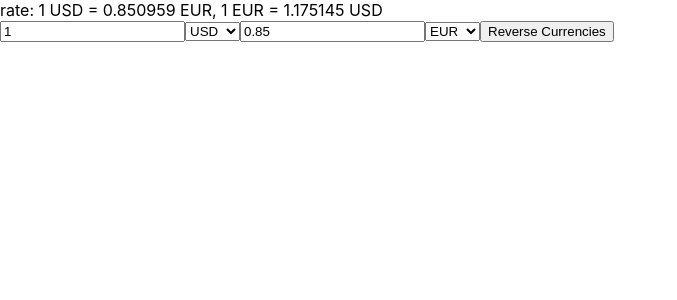
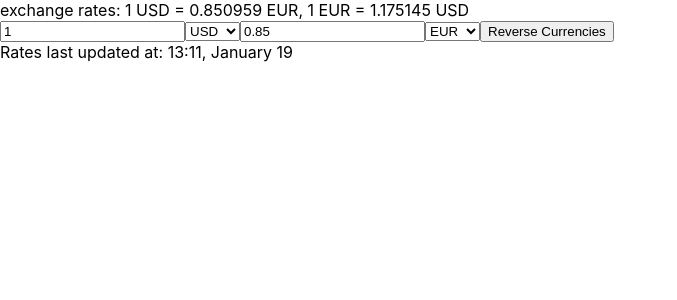
Before and after one commit to Aleksasgrodis/currensee-currency-coverter, a React (Create React App) app: page / in a window 1280 px wide. Shown: the top 300 px of the page, without its empty margins (0-677 px from the left). Built offline with nearby package versions, Linux system fonts and the light colour scheme.

Commit message:
Added a component to display timestamp of latest currency rate update

```diff
--- a/package.json
+++ b/package.json
@@ -6,6 +6,7 @@
     "@testing-library/jest-dom": "^4.2.4",
     "@testing-library/react": "^9.3.2",
     "@testing-library/user-event": "^7.1.2",
+    "date-fns": "^2.16.1",
     "react": "^16.13.1",
     "react-dom": "^16.13.1",
     "react-scripts": "3.4.3"
--- a/src/App.jsx
+++ b/src/App.jsx
@@ -1,5 +1,7 @@
 import React, { useEffect, useState } from 'react';
 import './App.css';
+import ExchangeRates from './components/ExchangeRates';
+import LastUpdatedAt from './components/LastUpdatedAt';
 import currencies from './currencies';
 const rates = {
   AED: 3.67295,
@@ -177,10 +179,11 @@ const rates = {
 
 function App() {
   const [latestRates, setLatestRates] = useState(null);
+  const [timestamp, setTimestamp] = useState(1602705600);
   const [baseCurrency, setBaseCurrency] = useState('USD');
   const [baseCurrencyValue, setBaseCurrencyValue] = useState(1);
-  const [conversionCurrency, setConversionCurrency] = useState('EUR');
-  const [conversionCurrencyValue, setConversionCurrencyValue] = useState(null);
+  const [quoteCurrency, setQuoteCurrency] = useState('EUR');
+  const [quoteCurrencyValue, setQuoteCurrencyValue] = useState(null);
 
   const convert = e => {
     e.preventDefault();
@@ -201,21 +204,21 @@ function App() {
 
   useEffect(() => {
     if (latestRates) {
-      setConversionCurrencyValue(1 * latestRates['EUR']);
+      setQuoteCurrencyValue(1 * latestRates['EUR']);
     }
     return () => {};
   }, [latestRates]);
 
   const convertToBase = newConversionValue => {
-    setConversionCurrencyValue(newConversionValue);
-    if (conversionCurrency === 'USD') {
+    setQuoteCurrencyValue(newConversionValue);
+    if (quoteCurrency === 'USD') {
       setBaseCurrencyValue(
         (newConversionValue * latestRates[baseCurrency]).toFixed(2),
       );
     } else {
       setBaseCurrencyValue(
         (
-          (1 / latestRates[conversionCurrency]) *
+          (1 / latestRates[quoteCurrency]) *
           latestRates[baseCurrency] *
           newConversionValue
         ).toFixed(2),
@@ -225,16 +228,16 @@ function App() {
 
   useEffect(() => {
     const convertFromBase = () => {
-      if ((baseCurrency, baseCurrencyValue, conversionCurrency, latestRates)) {
+      if ((baseCurrency, baseCurrencyValue, quoteCurrency, latestRates)) {
         if (baseCurrency === 'USD') {
-          setConversionCurrencyValue(
-            (baseCurrencyValue * latestRates[conversionCurrency]).toFixed(2),
+          setQuoteCurrencyValue(
+            (baseCurrencyValue * latestRates[quoteCurrency]).toFixed(2),
           );
         } else {
-          setConversionCurrencyValue(
+          setQuoteCurrencyValue(
             (
               (1 / latestRates[baseCurrency]) *
-              latestRates[conversionCurrency] *
+              latestRates[quoteCurrency] *
               baseCurrencyValue
             ).toFixed(2),
           );
@@ -243,50 +246,25 @@ function App() {
     };
     convertFromBase();
     return () => {};
-  }, [baseCurrency, baseCurrencyValue, conversionCurrency, latestRates]);
+  }, [baseCurrency, baseCurrencyValue, quoteCurrency, latestRates]);
 
   const handleReverseCurrencies = e => {
     e.preventDefault();
     const fromValue = baseCurrencyValue;
-    const toValue = conversionCurrencyValue;
+    const toValue = quoteCurrencyValue;
     const fromCurrency = baseCurrency;
-    const toCurrency = conversionCurrency;
+    const toCurrency = quoteCurrency;
     setBaseCurrency(toCurrency);
-    setConversionCurrency(fromCurrency);
+    setQuoteCurrency(fromCurrency);
     setBaseCurrencyValue(toValue);
-    setConversionCurrencyValue(fromValue);
+    setQuoteCurrencyValue(fromValue);
   };
 
-  const baseToQuoteRate = () => {
-    if (baseCurrency && latestRates && conversionCurrency) {
-      if (baseCurrency === 'USD') {
-        return latestRates[conversionCurrency];
-      } else if (conversionCurrency === 'USD') {
-        return (1 / latestRates[conversionCurrency]).toFixed(6);
-      } else {
-        return ((1/latestRates[baseCurrency]) * latestRates[conversionCurrency]).toFixed(6);
-      }
-    }
-  };
 
-  const quoteToBaseRate = () => {
-    if (baseCurrency && latestRates && conversionCurrency) {
-      if (conversionCurrency === 'USD') {
-        return latestRates[baseCurrency];
-      } else if (baseCurrency === 'USD') {
-        return (1 / latestRates[conversionCurrency]).toFixed(6);
-      } else {
-        return ((1/latestRates[conversionCurrency]) * latestRates[baseCurrency]).toFixed(6)
-      }
-    }
-  };
 
   return (
     <div>
-      <div>
-        rate: 1 {baseCurrency} = {baseToQuoteRate()} {conversionCurrency}, 1{' '}
-        {conversionCurrency} = {quoteToBaseRate()} {baseCurrency}
-      </div>
+      <ExchangeRates latestRates={latestRates} baseCurrency={baseCurrency} quoteCurrency={quoteCurrency} />
       <form action="">
         <input
           type="number"
@@ -310,15 +288,15 @@ function App() {
         <input
           type="number"
           step="1"
-          value={conversionCurrencyValue}
+          value={quoteCurrencyValue}
           onChange={e => convertToBase(e.target.value)}
         />
         <select
           name=""
           id=""
           defaultValue="EUR"
-          value={conversionCurrency}
-          onChange={e => setConversionCurrency(e.target.value)}
+          value={quoteCurrency}
+          onChange={e => setQuoteCurrency(e.target.value)}
         >
           {currencies.map(c => (
             <option key={c.currency} value={c.symbol}>
@@ -329,6 +307,7 @@ function App() {
         <button onClick={e => handleReverseCurrencies(e)}>
           Reverse Currencies
         </button>
+        <LastUpdatedAt timestamp={timestamp} />
       </form>
     </div>
   );
--- /dev/null
+++ b/src/components/ExchangeRates.jsx
@@ -0,0 +1,41 @@
+import React from 'react'
+
+function ExchangeRates({latestRates, baseCurrency, quoteCurrency}) {
+  const baseToQuoteRate = () => {
+    if (baseCurrency && latestRates && quoteCurrency) {
+      if (baseCurrency === 'USD') {
+        return latestRates[quoteCurrency];
+      } else if (quoteCurrency === 'USD') {
+        return (1 / latestRates[quoteCurrency]).toFixed(6);
+      } else {
+        return (
+          (1 / latestRates[baseCurrency]) *
+          latestRates[quoteCurrency]
+        ).toFixed(6);
+      }
+    }
+  };
+
+  const quoteToBaseRate = () => {
+    if (baseCurrency && latestRates && quoteCurrency) {
+      if (quoteCurrency === 'USD') {
+        return latestRates[baseCurrency];
+      } else if (baseCurrency === 'USD') {
+        return (1 / latestRates[quoteCurrency]).toFixed(6);
+      } else {
+        return (
+          (1 / latestRates[quoteCurrency]) *
+          latestRates[baseCurrency]
+        ).toFixed(6);
+      }
+    }
+  };
+  return (
+    <div>
+        exchange rates: 1 {baseCurrency} = {baseToQuoteRate()} {quoteCurrency}, 1{' '}
+        {quoteCurrency} = {quoteToBaseRate()} {baseCurrency}
+      </div>
+  )
+}
+
+export default ExchangeRates
--- /dev/null
+++ b/src/components/LastUpdatedAt.jsx
@@ -0,0 +1,12 @@
+import React from 'react'
+import {format} from 'date-fns'
+
+function LastUpdatedAt({timestamp}) {
+  return (
+    <div>
+      Rates last updated at: {format(timestamp, "HH:mm, MMMM d")}
+    </div>
+  )
+}
+
+export default LastUpdatedAt
```
Also changed, not shown: 1 other file (tests, documents, lock files or other folders).
